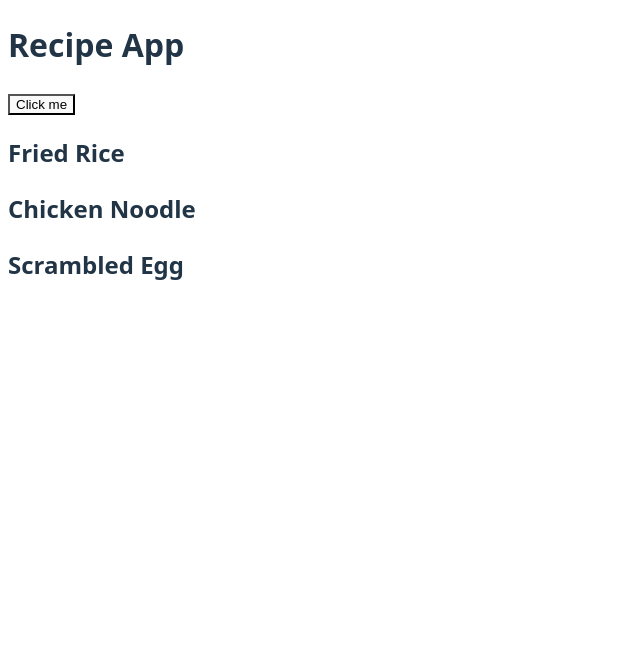
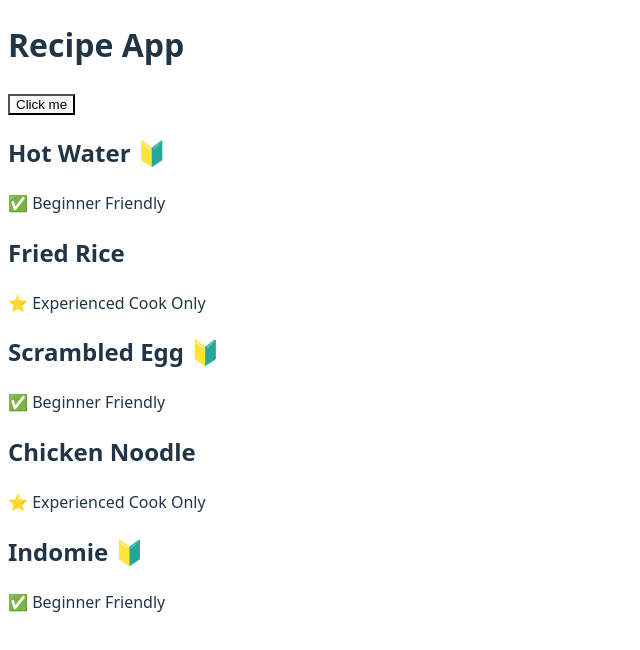
Before and after one commit to mhaidarhanif/recipe-app, a React (Vite) app: page / in a window 1280 px wide. Shown: the top 650 px of the page, without its empty margins (0-640 px from the left). Built offline with nearby package versions, Linux system fonts and the light colour scheme.

Commit message:
feat: conditional rendering for beginner

```diff
--- a/src/app.tsx
+++ b/src/app.tsx
@@ -4,17 +4,29 @@ export function App() {
       <h1>Recipe App</h1>
       <button>Click me</button>
 
+      <Recipe name="Hot Water" isBeginner />
       <Recipe name="Fried Rice" />
+      <Recipe name="Scrambled Egg" isBeginner />
       <Recipe name="Chicken Noodle" />
-      <Recipe name="Scrambled Egg" />
+      <Recipe name="Indomie" isBeginner />
     </div>
   );
 }
 
-export function Recipe({ name }: { name: string }) {
+export function Recipe({
+  name,
+  isBeginner,
+}: {
+  name: string;
+  isBeginner?: boolean;
+}) {
   return (
     <div>
-      <h2>{name}</h2>
+      <h2>
+        {name} {isBeginner && "🔰"}
+      </h2>
+      {isBeginner && <p>✅ Beginner Friendly</p>}
+      {!isBeginner && <p>⭐ Experienced Cook Only</p>}
     </div>
   );
 }
```
